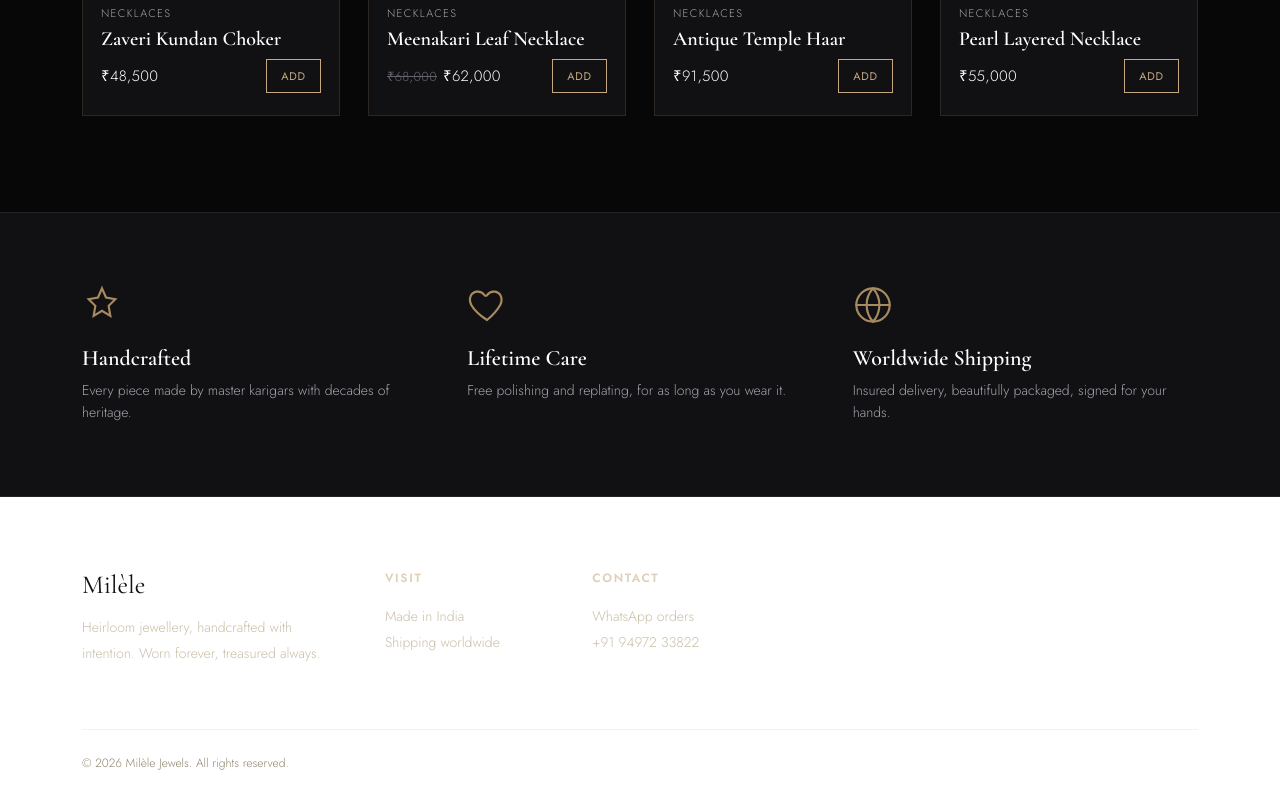
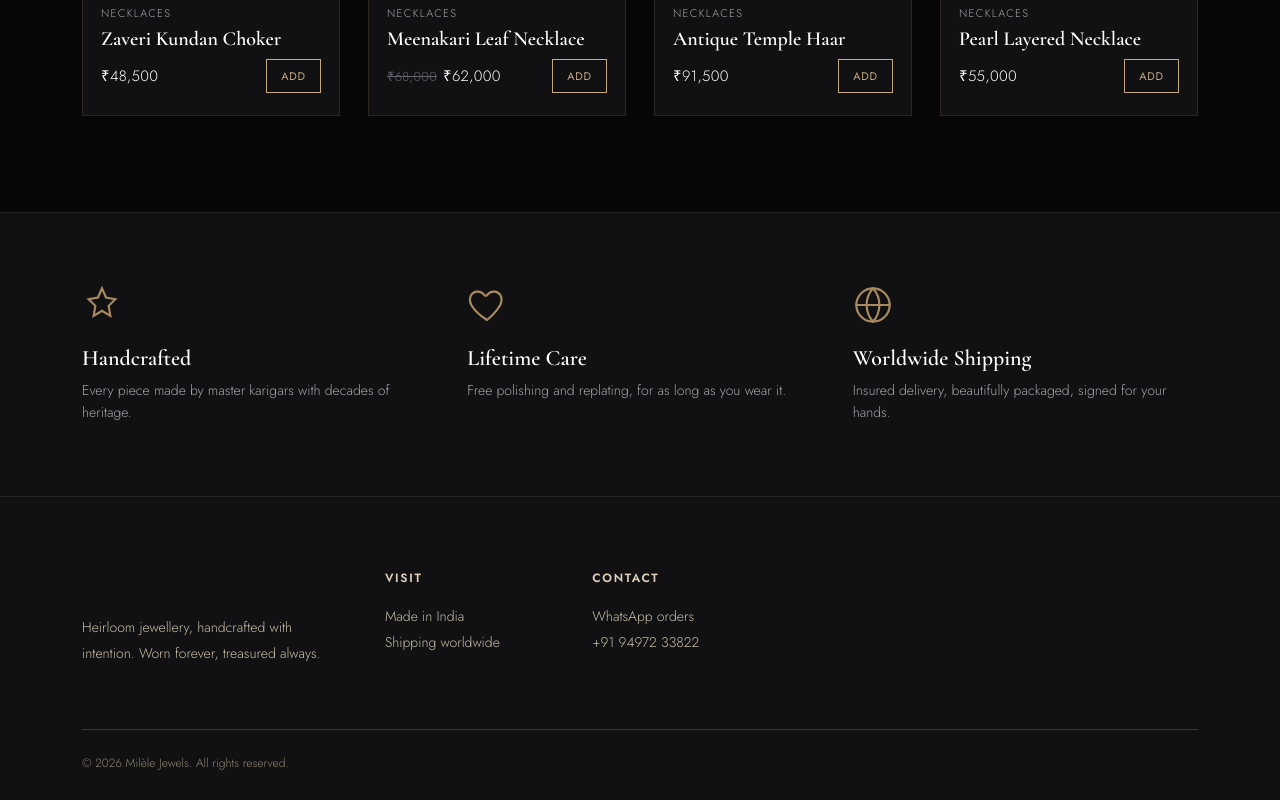
Before and after one commit to jishnusjv85-design/milele2, a website: page index.html in a window 1280 px wide. Shown: the part 1345-2145 px from the top of the page. Drawn offline with nearby package versions, Linux system fonts and the light colour scheme; files that its build step writes are made by us from their sources; files whose address does not match are found by name.

Commit message:
Match footer background to dark theme surface

```diff
--- a/melele-clone/css/style.css
+++ b/melele-clone/css/style.css
@@ -651,7 +651,7 @@ input:focus-visible {
 
 /* ---------- footer ---------- */
 .site-footer {
-  background: var(--ink);
+  background: var(--surface);
   color: #D9D0BC;
   padding: 72px 0 28px;
 }
```
